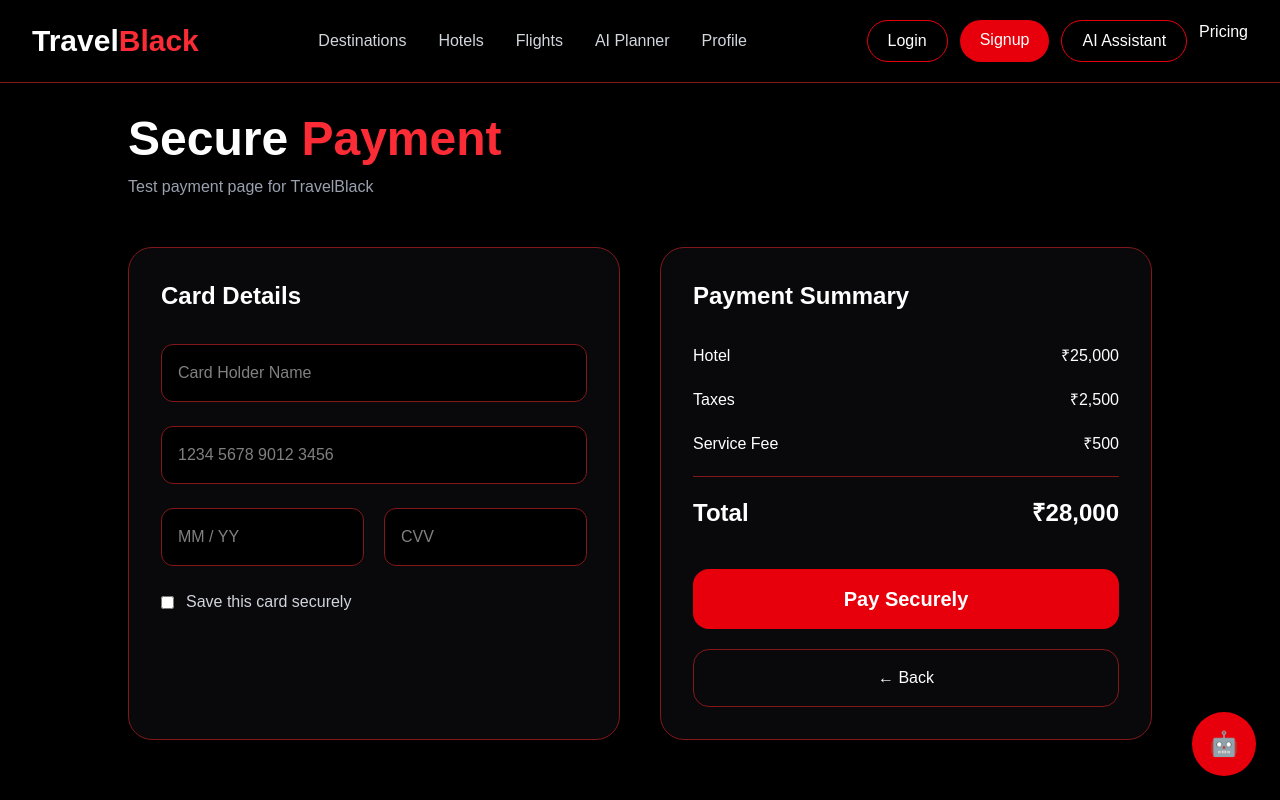
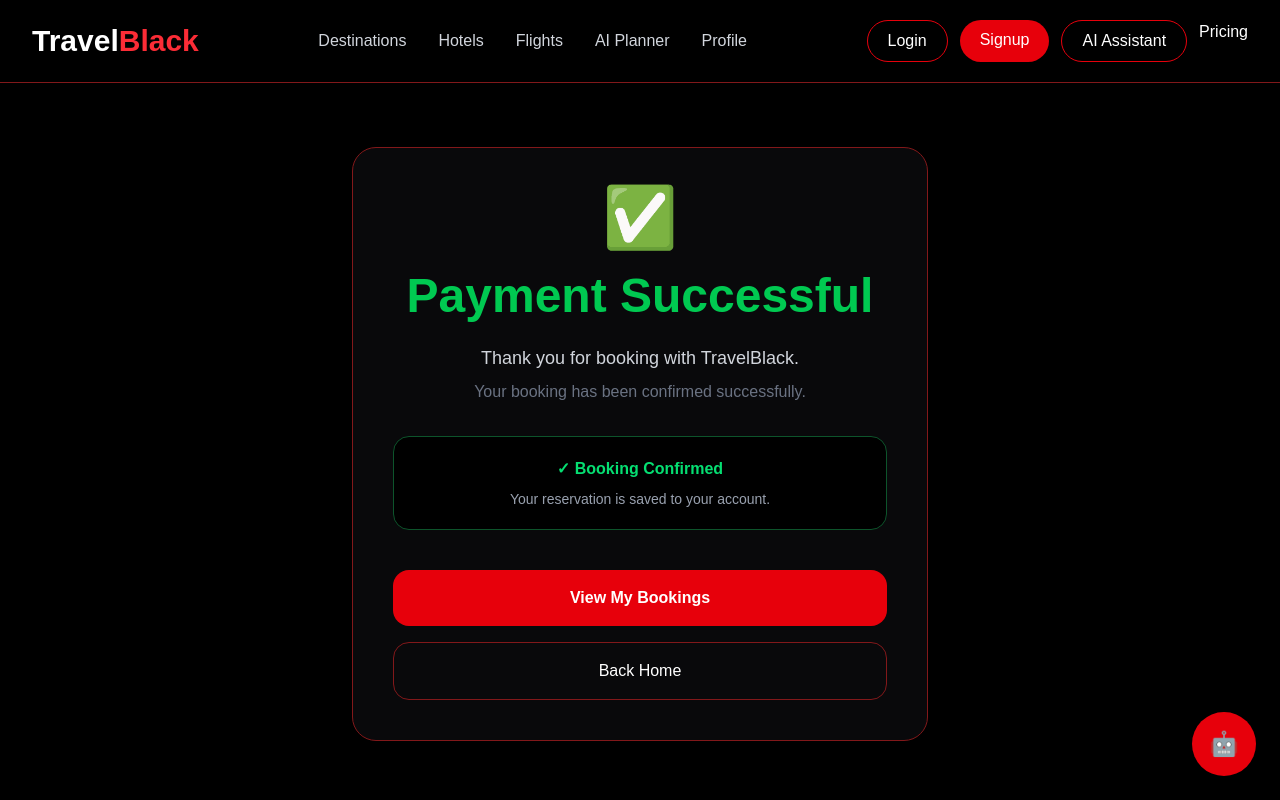
Before and after one commit to Monak3111/Travel, a Next.js app: page /payment in a window 1280 px wide. Shown: the top 800 px of the page. Built offline with nearby package versions, Linux system fonts and the light colour scheme.

Commit message:
Fix payment bookings link

```diff
--- a/app/payment/page.tsx
+++ b/app/payment/page.tsx
@@ -1,125 +1,55 @@
-"use client";
-
 import Link from "next/link";
 
-export default function PaymentPage() {
+export default function PaymentSuccessPage() {
   return (
-    <main className="min-h-screen bg-black text-white p-8">
+    <main className="min-h-screen bg-black text-white px-6 py-16">
+      <section className="max-w-xl mx-auto w-full bg-zinc-950 border border-red-900 rounded-3xl p-10 text-center shadow-2xl">
 
-      <section className="max-w-5xl mx-auto">
+        <div className="text-6xl mb-6">
+          ✅
+        </div>
 
-        <h1 className="text-5xl font-extrabold">
-          Secure <span className="text-red-500">Payment</span>
+        <h1 className="text-4xl md:text-5xl font-bold text-green-500">
+          Payment Successful
         </h1>
 
-        <p className="text-gray-400 mt-3">
-          Test payment page for TravelBlack
+        <p className="mt-6 text-gray-300 text-lg">
+          Thank you for booking with TravelBlack.
         </p>
 
-        <div className="grid lg:grid-cols-2 gap-10 mt-12">
+        <p className="mt-2 text-gray-500">
+          Your booking has been confirmed successfully.
+        </p>
 
-          {/* Payment Form */}
+        <div className="mt-8 bg-black border border-green-900 rounded-2xl p-5">
+          <p className="text-green-400 font-semibold">
+            ✓ Booking Confirmed
+          </p>
 
-          <div className="bg-zinc-950 border border-red-900 rounded-3xl p-8">
-
-            <h2 className="text-2xl font-bold mb-8">
-              Card Details
-            </h2>
-
-            <div className="space-y-6">
-
-              <input
-                placeholder="Card Holder Name"
-                className="w-full p-4 rounded-xl bg-black border border-red-900 outline-none"
-              />
-
-              <input
-                placeholder="1234 5678 9012 3456"
-                className="w-full p-4 rounded-xl bg-black border border-red-900 outline-none"
-              />
-
-              <div className="grid grid-cols-2 gap-5">
-
-                <input
-                  placeholder="MM / YY"
-                  className="w-full p-4 rounded-xl bg-black border border-red-900 outline-none"
-                />
-
-                <input
-                  placeholder="CVV"
-                  className="w-full p-4 rounded-xl bg-black border border-red-900 outline-none"
-                />
-
+          <p className="text-gray-400 text-sm mt-2">
+            Your reservation is saved to your account.
+          </p>
         </div>
 
-              <div className="flex items-center gap-3 mt-6">
-
-                <input type="checkbox" />
-
-                <span className="text-gray-300">
-                  Save this card securely
-                </span>
-
-              </div>
-
-            </div>
-
-          </div>
-
-          {/* Summary */}
-
-          <div className="bg-zinc-950 border border-red-900 rounded-3xl p-8">
-
-            <h2 className="text-2xl font-bold">
-              Payment Summary
-            </h2>
-
-            <div className="space-y-5 mt-8">
-
-              <div className="flex justify-between">
-                <span>Hotel</span>
-                <span>₹25,000</span>
-              </div>
-
-              <div className="flex justify-between">
-                <span>Taxes</span>
-                <span>₹2,500</span>
-              </div>
-
-              <div className="flex justify-between">
-                <span>Service Fee</span>
-                <span>₹500</span>
-              </div>
-
-              <hr className="border-red-900" />
-
-              <div className="flex justify-between text-2xl font-bold">
-                <span>Total</span>
-                <span>₹28,000</span>
-              </div>
-
-            </div>
-
+        {/* IMPORTANT:
+            Your real bookings page is /my-bookings
+            NOT /bookings
+        */}
         <Link
-  href="/payment/success"
-  className="block mt-10 w-full bg-red-600 py-4 rounded-2xl text-xl font-bold text-center hover:bg-red-700 transition"
+          href="/my-bookings"
+          className="block mt-10 bg-red-600 hover:bg-red-700 py-4 rounded-2xl font-bold transition"
         >
-  Pay Securely
+          View My Bookings
         </Link>
 
         <Link
-              href="/booking"
-              className="block text-center mt-5 border border-red-900 py-4 rounded-2xl hover:bg-zinc-900 transition"
+          href="/"
+          className="block mt-4 border border-red-900 py-4 rounded-2xl hover:bg-zinc-900 transition"
         >
-              ← Back
+          Back Home
         </Link>
 
-          </div>
-
-        </div>
-
       </section>
-
     </main>
   );
 }
```
Lines whose indentation alone changed are shown as unchanged.
